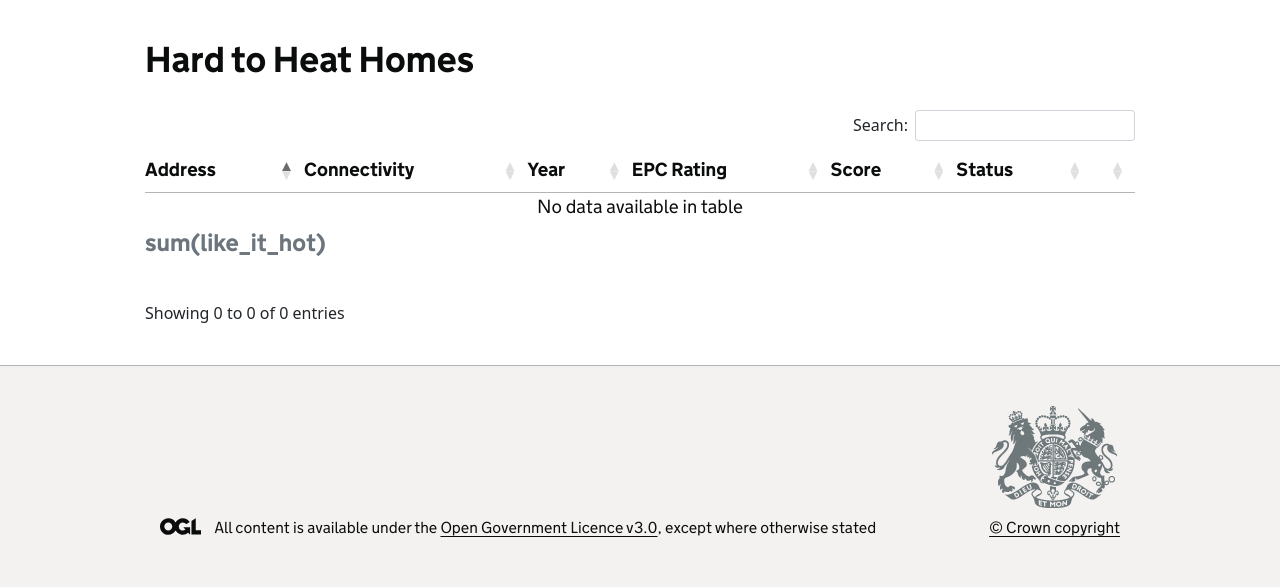
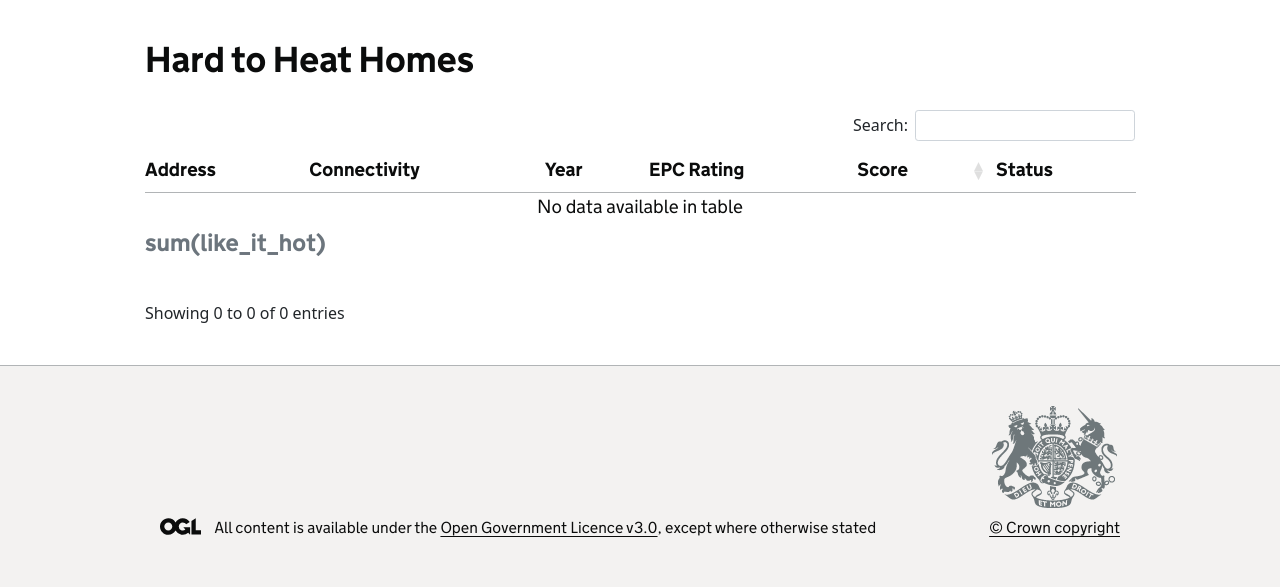
Before and after one commit to ptreedev/Hard_to_heat_homes_2.0, a Flask app: page / in a window 1280 px wide. Shown: the part 60-647 px from the top of the page. Run offline with Flask 3, Linux system fonts and the light colour scheme; parts of the project's set-up code (start-up, migrations or seed data) failed here and were passed over; some libraries are stand-ins or nearby versions.

Commit message:
sort by score only

```diff
--- a/templates/home.html
+++ b/templates/home.html
@@ -8,13 +8,13 @@
             <caption class="govuk-table__caption govuk-table__caption--m">sum(like_it_hot)</caption>
             <thead class="govuk-table__head">
               <tr class="govuk-table__row">
-                <th scope="col" class="govuk-table__header">Address</th>
-                <th scope="col" class="govuk-table__header">Connectivity</th>
-                <th scope="col" class="govuk-table__header">Year</th>
-                <th scope="col" class="govuk-table__header">EPC Rating</th>
+                <th scope="col" class="govuk-table__header no-sort">Address</th>
+                <th scope="col" class="govuk-table__header no-sort">Connectivity</th>
+                <th scope="col" class="govuk-table__header no-sort">Year</th>
+                <th scope="col" class="govuk-table__header no-sort">EPC Rating</th>
                 <th scope="col" class="govuk-table__header">Score</th>
-                <th scope="col" class="govuk-table__header">Status</th>
-                <th scope="col" class="govuk-table__header"></th>
+                <th scope="col" class="govuk-table__header no-sort">Status</th>
+                <th scope="col" class="govuk-table__header no-sort"></th>
               </tr>
             </thead>
             <tbody class="govuk-table__body">
@@ -33,8 +33,7 @@
                 <th scope="row" class="govuk-table__header">{{ prop.score }}</th>
                 <th scope="row" class="govuk-table__header">{{ "Empty" if prop.void else "Occupied"}}</th>
                 <th score="row" class="govuk-table__header" >
-                <a class="govuk-button govuk-button--secondary" data-module="govuk-button" href="{{url_for('property', uprn=prop.uprn)}}" style="color:black; text-decoration: none">Details</a>
-
+                  <a class="govuk-button govuk-button--secondary" data-module="govuk-button" href="{{url_for('property', uprn=prop.uprn)}}" style="color:black; text-decoration: none">Details</a>
                 </th>
                </tr>
               {% endfor %}
@@ -45,10 +44,16 @@
           <script type="text/javascript" charset="utf8" src="https://code.jquery.com/jquery-3.6.0.min.js"></script>
           <script type="text/javascript" charset="utf8" src="https://cdn.datatables.net/1.10.25/js/jquery.dataTables.js"></script>
           <script type="text/javascript" charset="utf8" src="https://cdn.datatables.net/1.10.25/js/dataTables.bootstrap5.js"></script>
-            <script>
+            <script defer>
             $(document).ready(function (){
               $("#data").DataTable({
-                "paging": false
+                "paging": false,
+                "order": [],
+                "ordering": true,
+                columnDefs: [{
+                  orderable: false,
+                  targets: "no-sort"
+                }]
               });
             })</script>
           {% endblock %}
```
